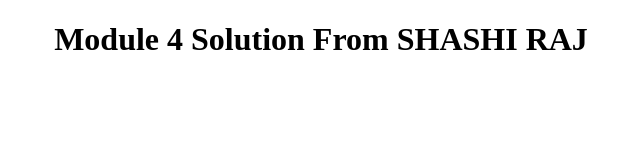
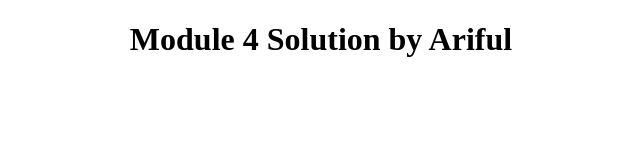
Before and after one commit to Ariful-tushar/.github.io-coursera-module4, a plain HTML site: page index.html in a window 1280 px wide. Shown: the whole page, without its empty margins (319-959 px from the left). Drawn offline with Linux system fonts and the light colour scheme.

Commit message:
index html file modified

```diff
--- a/index.html
+++ b/index.html
@@ -13,6 +13,6 @@
   </style>
 </head>
 <body>
-  <h1>Module 4 Solution From SHASHI RAJ</h1>
+  <h1>Module 4 Solution by Ariful</h1>
 </body>
 </html>
```
